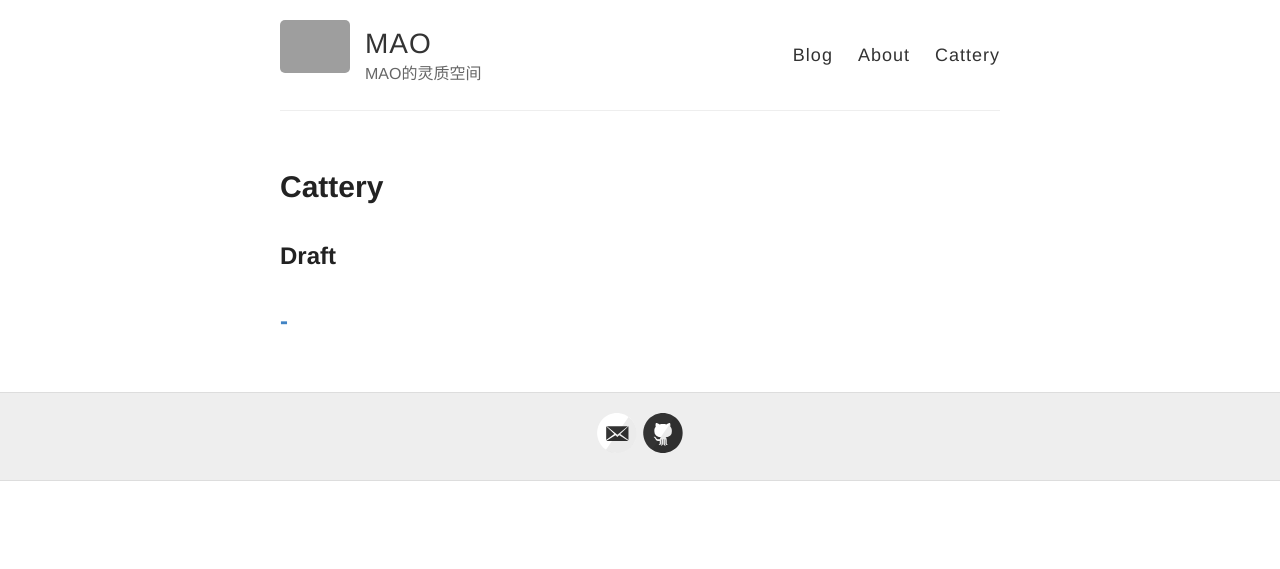
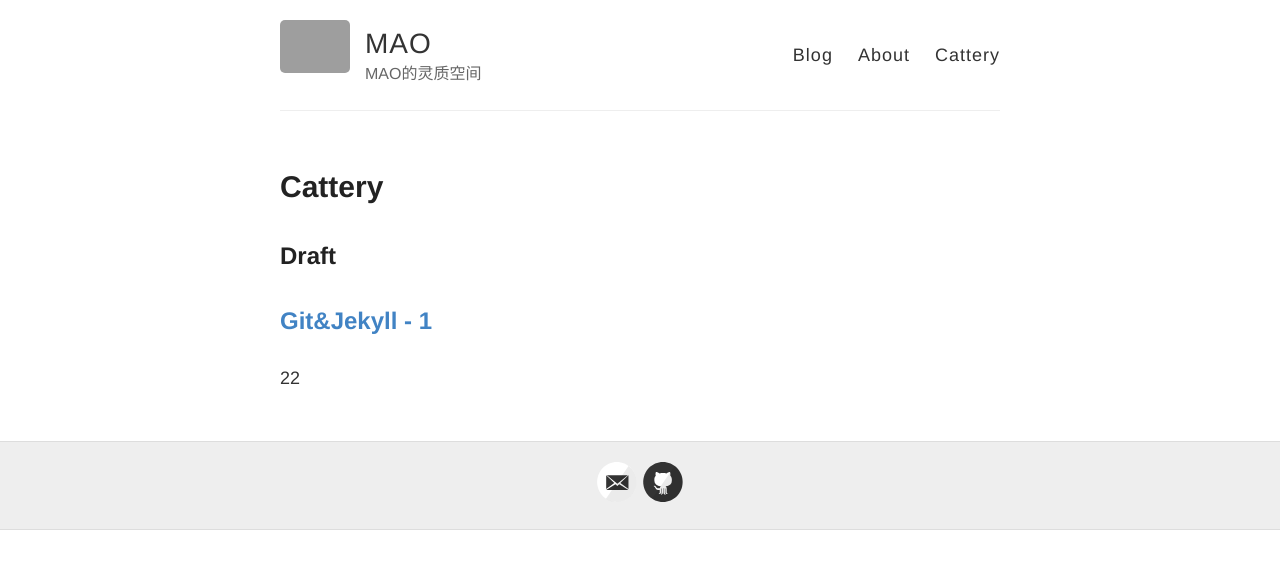
Before and after one commit to RuifMaxx/formalweb, a Jekyll site: the page built from cattery.md, in a window 1280 px wide. Shown: the top 569 px of the page. Built offline with Jekyll 4.4.1, drawn with Linux system fonts in a browser that asks for light colours; grey boxes are pictures that could not be loaded.

Commit message:
Update cattery.md

```diff
--- a/cattery.md
+++ b/cattery.md
@@ -7,9 +7,9 @@ permalink: /cattery/
 ## Draft
 {% for draft in site.draft %}
   <h2>
-    <a href="{{ staff_member.url }}">
-      {{ staff_member.name }} - {{ staff_member.position }}
+    <a href="{{ draft.url }}">
+      {{ draft.name }} - {{ draft.position }}
     </a>
   </h2>
-  <p>{{ staff_member.content | markdownify }}</p>
+  <p>{{ draft.content | markdownify }}</p>
 {% endfor %}
```
